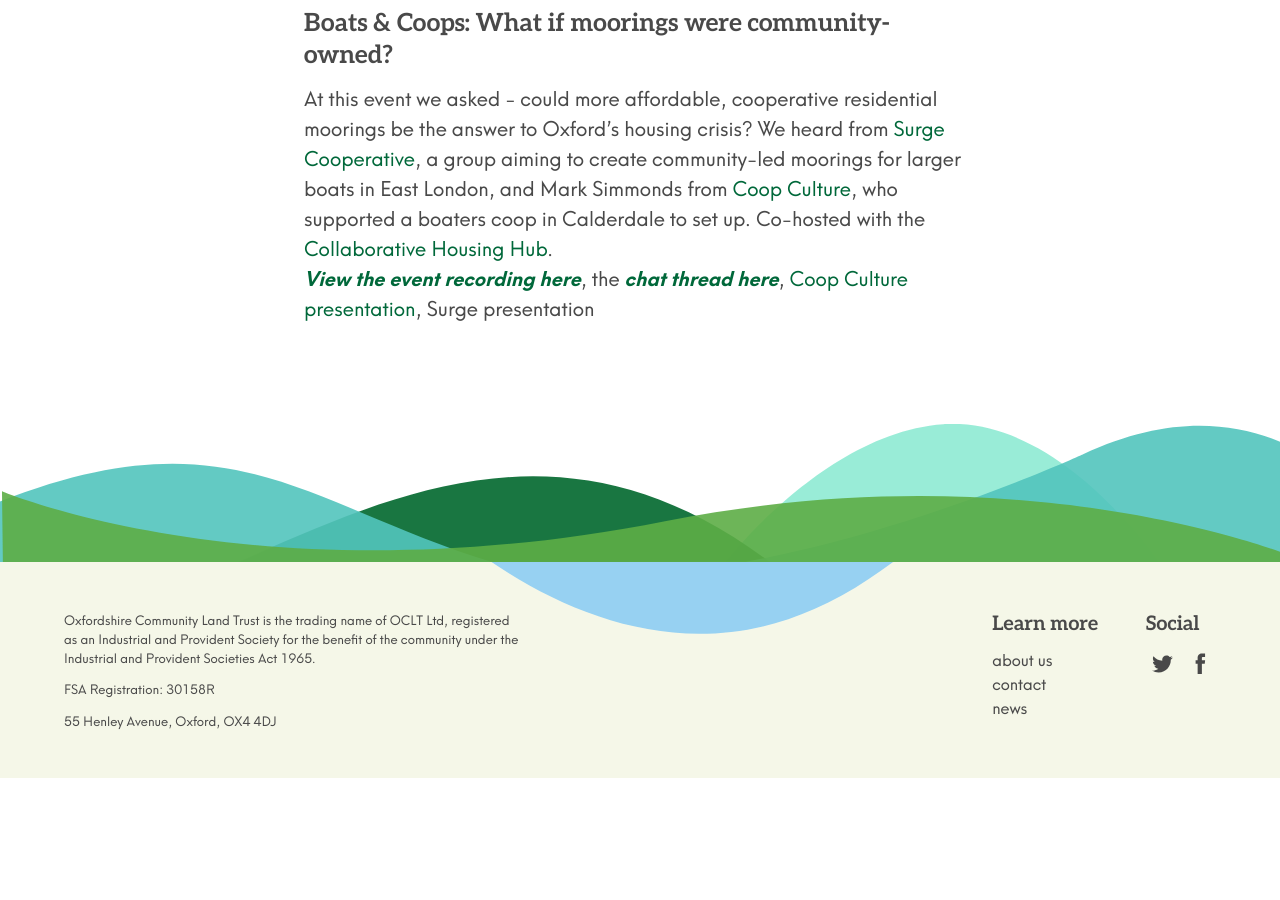
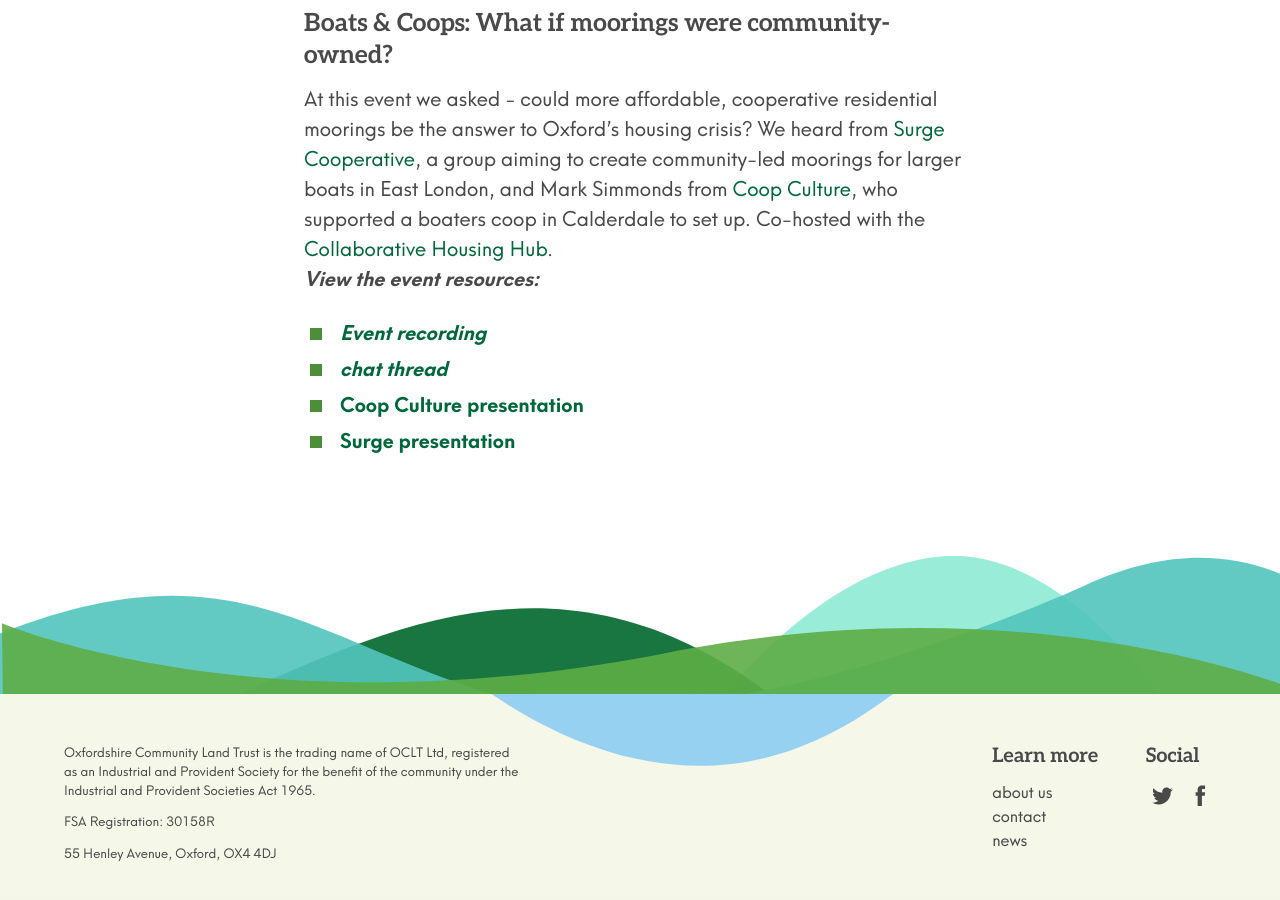
Before and after one commit to johnpuddephatt/oclt, a Jekyll site: the page built from _posts/2020-10-27-our-autumn-event-series.md, in a window 1280 px wide and 900 px high, scrolled down 1392 px. Built offline with Jekyll 4.4.1, drawn with Linux system fonts in a browser that asks for light colours; before the commit the page ends 2170 px from its top, so only the background shows below that.

Commit message:
Update from Forestry.io Oxfordshire CLT updated _posts/2020-10-27-our-autumn-event-series.md

```diff
--- a/_posts/2020-10-27-our-autumn-event-series.md
+++ b/_posts/2020-10-27-our-autumn-event-series.md
@@ -25,4 +25,9 @@
 ##### **Boats & Coops: What if moorings were community-owned?**
 
 At this event we asked - could more affordable, cooperative residential moorings be the answer to Oxford's housing crisis? We heard from [Surge Cooperative](https://www.surge.coop/), a group aiming to create community-led moorings for larger boats in East London, and Mark Simmonds from [Coop Culture](https://www.culture.coop/), who supported a boaters coop in Calderdale to set up. Co-hosted with the [Collaborative Housing Hub](https://collaborativehousing.org.uk/).
-[**_View the event recording here_**](https://www.facebook.com/oxfordshireclt/videos/3415051898593558/), the [**_chat thread here_**](/uploads/boats-coops.pdf), [Coop Culture presentation](https://miro.com/app/board/o9J_kgI8kBM=/), Surge presentation
+**_View the event resources:_**
+
+* [**_Event recording_** ](https://www.facebook.com/oxfordshireclt/videos/3415051898593558)
+* [**_chat thread_**](/uploads/boats-coops.pdf)
+* [**Coop Culture presentation**](https://miro.com/app/board/o9J_kgI8kBM=/)
+* [**Surge presentation**](/uploads/surge-cooperative-presentation.pdf)
```
